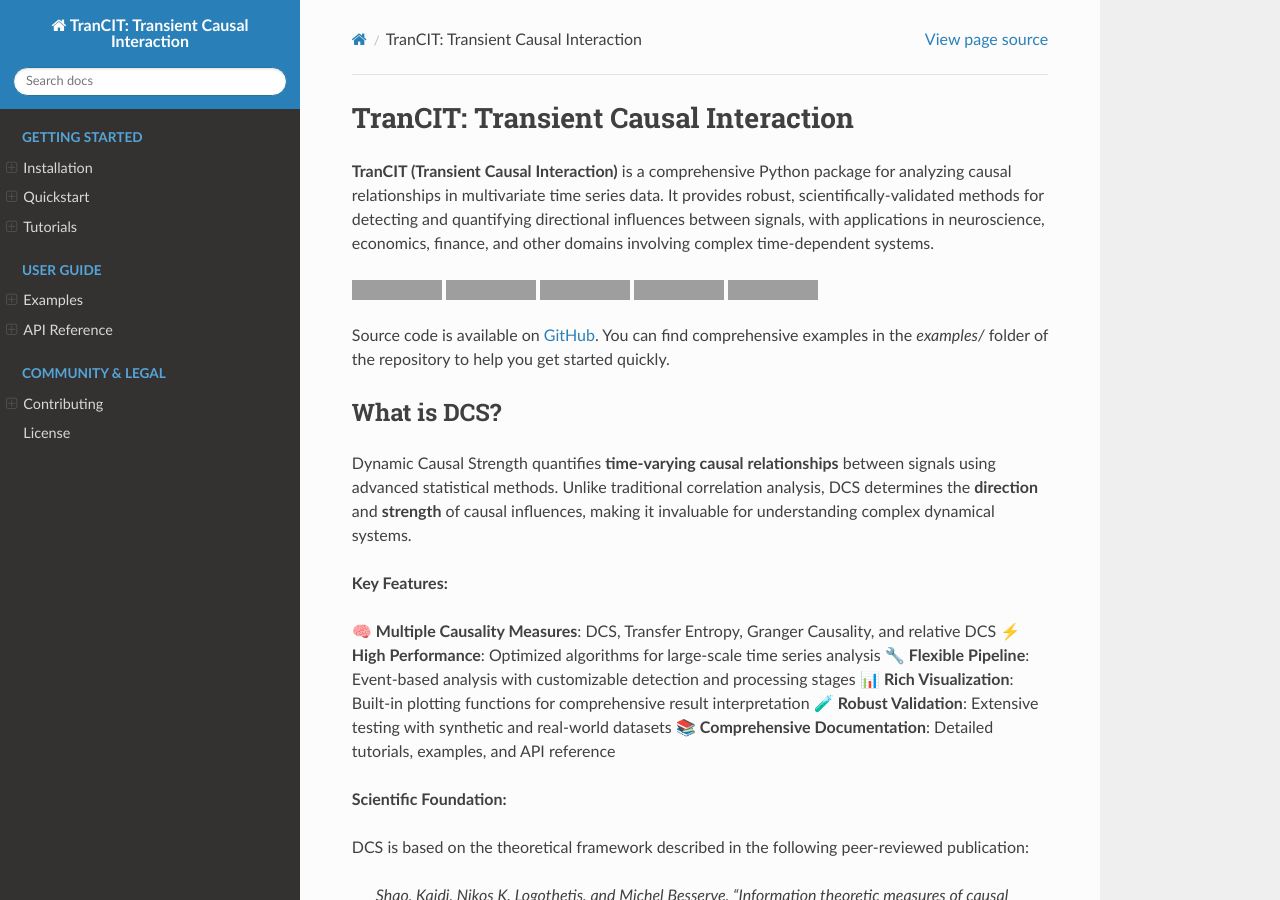
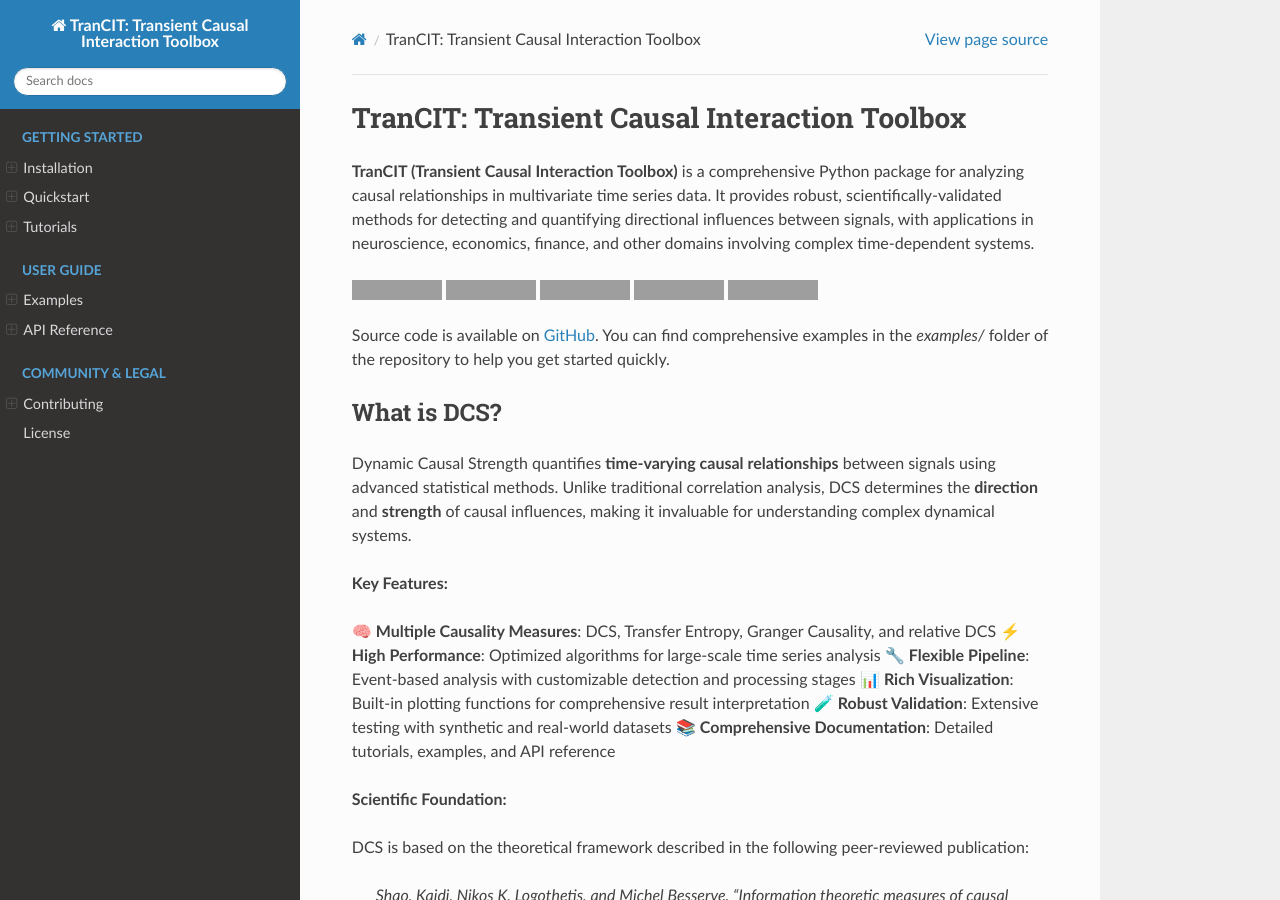
Before and after one commit to CMC-lab/TranCIT, a Sphinx documentation site: the page built from docs/index.rst, in a window 1280 px wide and 900 px high. Built offline with Sphinx 7.4.7 and the Read the Docs theme 3.1.0, drawn with Linux system fonts in a browser that asks for light colours; pages that are not in the unit, such as notebooks, are missing from menus; the version number could not be read and is left out; some of the changed text lies outside the part shown; grey boxes are pictures that could not be loaded.

Commit message:
Standardize project name to 'TranCIT: Transient Causal Interaction Toolbox'
- Update README.md to use 'Toolbox' in main description
- Update docs/index.rst to use 'Toolbox' in title and description
- Update docs/conf.py project name and documentation titles
- Update CITATION.cff title to include 'Toolbox'
- Update pyproject.toml description to include 'Toolbox'
- Update trancit/__init__.py package description
- Update CHANGELOG.md project reference
- Update BibTeX citations in README.md and docs/index.rst
- Ensure consistent naming across all project files

```diff
--- a/docs/conf.py
+++ b/docs/conf.py
@@ -10,7 +10,7 @@ sys.path.insert(0, os.path.abspath(".."))
 
 # -- Project information -----------------------------------------------------
 
-project = "TranCIT: Transient Causal Interaction"
+project = "TranCIT: Transient Causal Interaction Toolbox"
 author = "Salar Nouri"
 copyright = "2025, Salar Nouri / CMC-Lab"
 
@@ -95,7 +95,7 @@ latex_documents = [
     (
         master_doc,
         "TranCIT.tex",
-        "TranCIT: Transient Causal Interaction Documentation",
+        "TranCIT: Transient Causal Interaction Toolbox Documentation",
         "Salar Nouri",
         "manual",
     ),
@@ -103,7 +103,7 @@ latex_documents = [
 
 # -- Options for manual page output ------------------------------------------
 
-man_pages = [(master_doc, "trancit", "TranCIT: Transient Causal Interaction Documentation", [author], 1)]
+man_pages = [(master_doc, "trancit", "TranCIT: Transient Causal Interaction Toolbox Documentation", [author], 1)]
 
 # -- Options for Texinfo output ----------------------------------------------
 
@@ -111,7 +111,7 @@ texinfo_documents = [
     (
         master_doc,
         "TranCIT",
-        "TranCIT: Transient Causal Interaction Documentation",
+        "TranCIT: Transient Causal Interaction Toolbox Documentation",
         author,
         "TranCIT",
         "Causal inference in time series.",
--- a/docs/index.rst
+++ b/docs/index.rst
@@ -1,10 +1,10 @@
-.. TranCIT: Transient Causal Interaction documentation master file.
+.. TranCIT: Transient Causal Interaction Toolbox documentation master file.
 
-==========================================
-TranCIT: Transient Causal Interaction
-==========================================
+===================================================
+TranCIT: Transient Causal Interaction Toolbox
+===================================================
 
-**TranCIT (Transient Causal Interaction)** is a comprehensive Python package for analyzing causal relationships in multivariate time series data. It provides robust, scientifically-validated methods for detecting and quantifying directional influences between signals, with applications in neuroscience, economics, finance, and other domains involving complex time-dependent systems.
+**TranCIT (Transient Causal Interaction Toolbox)** is a comprehensive Python package for analyzing causal relationships in multivariate time series data. It provides robust, scientifically-validated methods for detecting and quantifying directional influences between signals, with applications in neuroscience, economics, finance, and other domains involving complex time-dependent systems.
 
 .. image:: https://img.shields.io/pypi/v/trancit
    :target: https://pypi.org/project/trancit/
@@ -288,9 +288,9 @@ If you use DCS in your research, please cite our paper:
       author       = {Nouri, Salar and
                         Shao, Kaidi and
                         Safavi, Shervin},
-      title        = {TranCIT: Transient Causal Interaction - A Python
-                        package for transient neural causal inference
-                        },
+            title        = {TranCIT: Transient Causal Interaction Toolbox - A Python
+                       package for transient neural causal inference
+                      },
       month        = aug,
       year         = 2025,
       publisher    = {Zenodo},
--- a/pyproject.toml
+++ b/pyproject.toml
@@ -1,7 +1,7 @@
 [project]
 name = "trancit"
 dynamic = ["version"]
-description = "TranCIT: Transient Causal Interaction - A Python package for quantifying causal relationships in multivariate time series data."
+description = "TranCIT: Transient Causal Interaction Toolbox - A Python package for quantifying causal relationships in multivariate time series data."
 authors = [{ name = "Salar Nouri", email = "salr.nouri@gmail.com" }]
 maintainers = [{ name = "Salar Nouri", email = "salr.nouri@gmail.com" }]
 license = "BSD-2-Clause"
--- a/trancit/__init__.py
+++ b/trancit/__init__.py
@@ -1,5 +1,5 @@
 """
-TranCIT: Transient Causal Interaction Package
+TranCIT: Transient Causal Interaction Toolbox
 
 A Python package for quantifying causal relationships in multivariate time series data
 using dynamic causal strength (DCS) methods.
```
Also changed, not shown: CHANGELOG.md (+2 -2 lines), README.md (+3 -3 lines), RELEASE.md (+1 -1 lines), TROUBLESHOOTING.md (+1 -1 lines), .zenodo.json, 1 other file.
